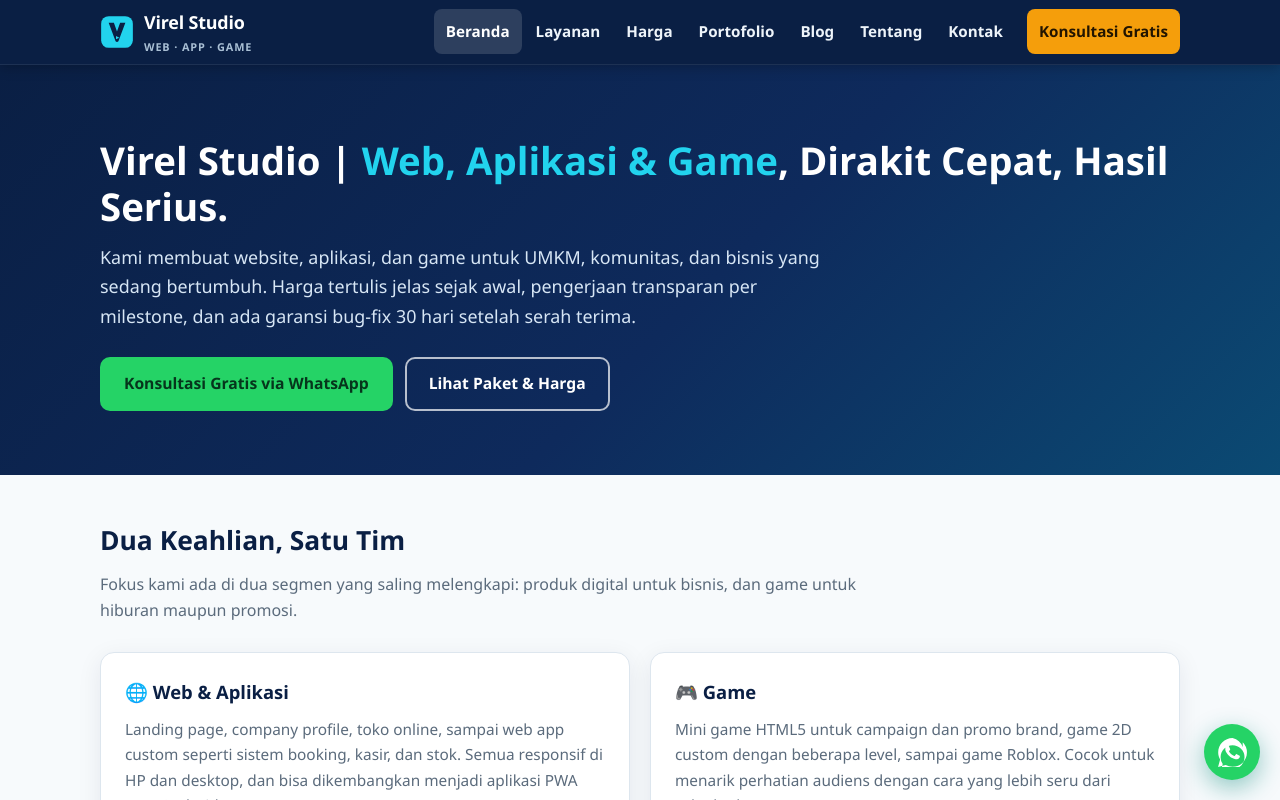
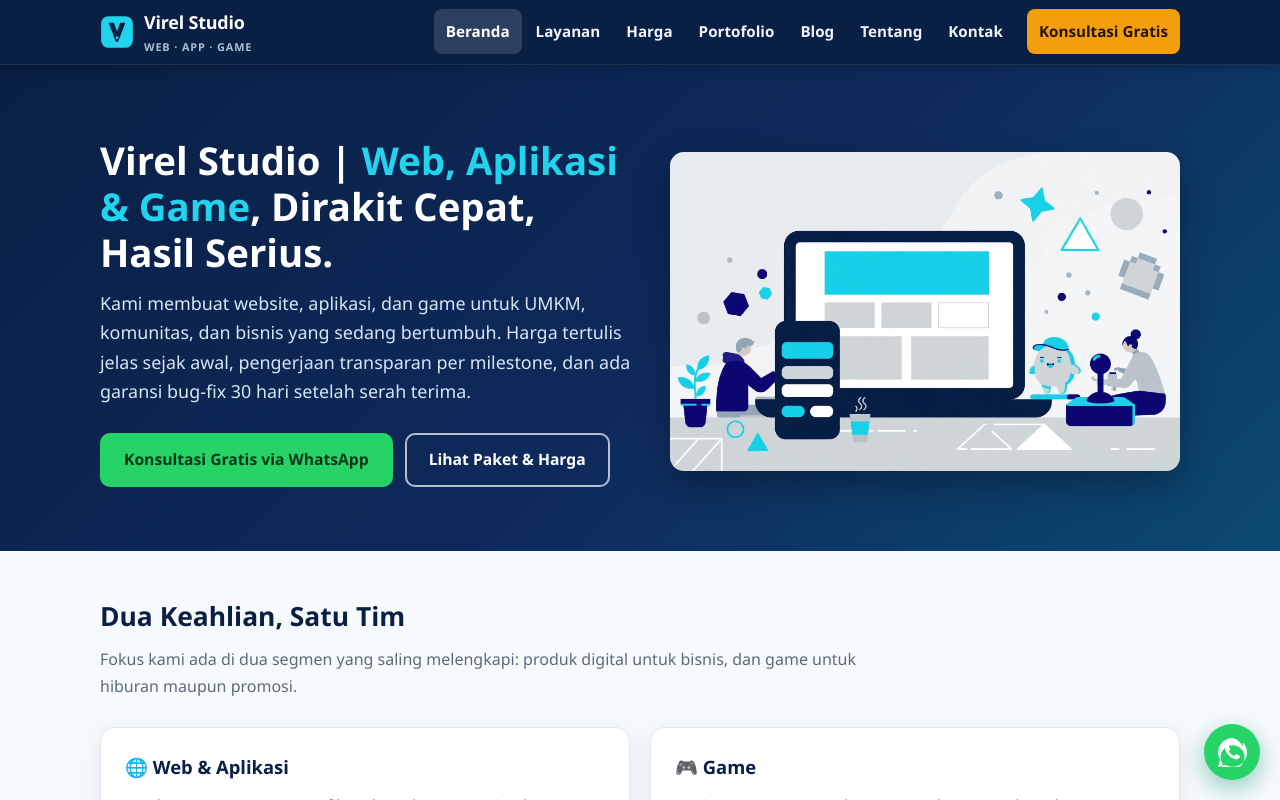
Before and after one commit to ilahgun/virel-studio, a Next.js app: page / in a window 1280 px wide. Shown: the top 800 px of the page. Built offline with nearby package versions, Linux system fonts and the light colour scheme.

Commit message:
Gambar hero di beranda: ilustrasi flat web, aplikasi, dan game

```diff
--- a/app/globals.css
+++ b/app/globals.css
@@ -71,6 +71,16 @@ a:hover { text-decoration: underline; }
 .hero h1 { font-size: 2.4rem; line-height: 1.2; margin-bottom: 14px; }
 .hero h1 .hl { color: var(--accent-2); }
 .hero p.lead { font-size: 1.12rem; color: #d7e6f5; max-width: 720px; margin-bottom: 26px; }
+
+/* Hero beranda: teks + gambar dua kolom (menumpuk di layar kecil) */
+.hero-layout { display: grid; grid-template-columns: 1.02fr 0.98fr; gap: 40px; align-items: center; }
+.hero-visual img {
+  display: block; width: 100%; height: auto; aspect-ratio: 8 / 5;
+  border-radius: var(--radius); box-shadow: 0 14px 34px rgba(0, 0, 0, 0.3);
+}
+@media (max-width: 900px) {
+  .hero-layout { grid-template-columns: 1fr; gap: 28px; }
+}
 
 .page-head {
   background: linear-gradient(135deg, var(--navy), var(--navy-2));
--- a/content/pages/index.html
+++ b/content/pages/index.html
@@ -1,11 +1,16 @@
   <!-- HERO -->
   <section class="hero">
-    <div class="container">
-      <h1>Virel Studio | <span class="hl">Web, Aplikasi &amp; Game</span>, Dirakit Cepat, Hasil Serius.</h1>
-      <p class="lead">Kami membuat website, aplikasi, dan game untuk UMKM, komunitas, dan bisnis yang sedang bertumbuh. Harga tertulis jelas sejak awal, pengerjaan transparan per milestone, dan ada garansi bug-fix 30 hari setelah serah terima.</p>
-      <div class="btn-row">
-        <a class="btn btn-wa" href="https://wa.me/6285169944574?text=Halo%20Virel%20Studio%2C%20saya%20mau%20konsultasi%20tentang%20pembuatan%20website%2Faplikasi%2Fgame.%20Boleh%20info%20lebih%20lanjut%3F" target="_blank" rel="noopener">Konsultasi Gratis via WhatsApp</a>
-        <a class="btn btn-outline" href="/harga">Lihat Paket &amp; Harga</a>
+    <div class="container hero-layout">
+      <div class="hero-text">
+        <h1>Virel Studio | <span class="hl">Web, Aplikasi &amp; Game</span>, Dirakit Cepat, Hasil Serius.</h1>
+        <p class="lead">Kami membuat website, aplikasi, dan game untuk UMKM, komunitas, dan bisnis yang sedang bertumbuh. Harga tertulis jelas sejak awal, pengerjaan transparan per milestone, dan ada garansi bug-fix 30 hari setelah serah terima.</p>
+        <div class="btn-row">
+          <a class="btn btn-wa" href="https://wa.me/6285169944574?text=Halo%20Virel%20Studio%2C%20saya%20mau%20konsultasi%20tentang%20pembuatan%20website%2Faplikasi%2Fgame.%20Boleh%20info%20lebih%20lanjut%3F" target="_blank" rel="noopener">Konsultasi Gratis via WhatsApp</a>
+          <a class="btn btn-outline" href="/harga">Lihat Paket &amp; Harga</a>
+        </div>
+      </div>
+      <div class="hero-visual">
+        <img src="/hero-virel-studio.jpg" alt="Ilustrasi jasa pembuatan website, aplikasi, dan game Virel Studio" width="1920" height="1200" loading="eager" fetchpriority="high" decoding="async">
       </div>
     </div>
   </section>
```
Also changed, not shown: public/hero-virel-studio.jpg (added).
